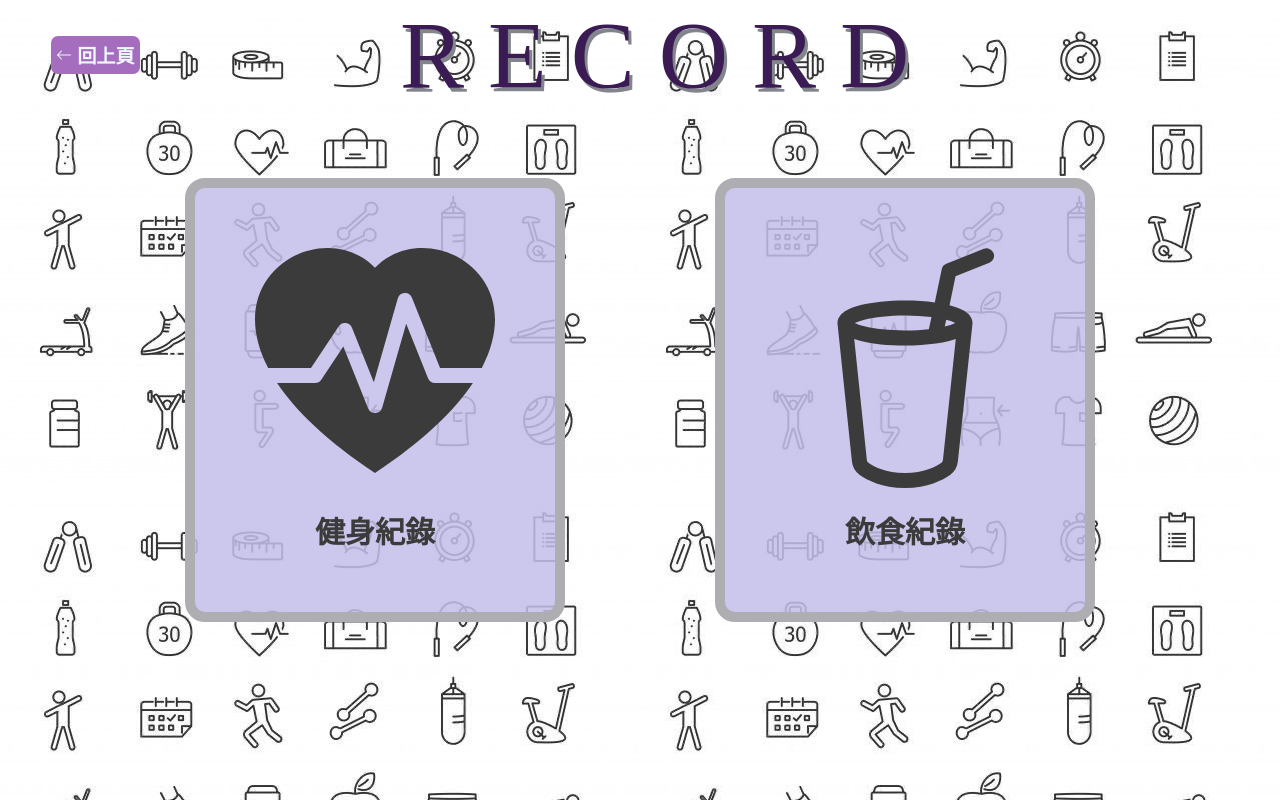
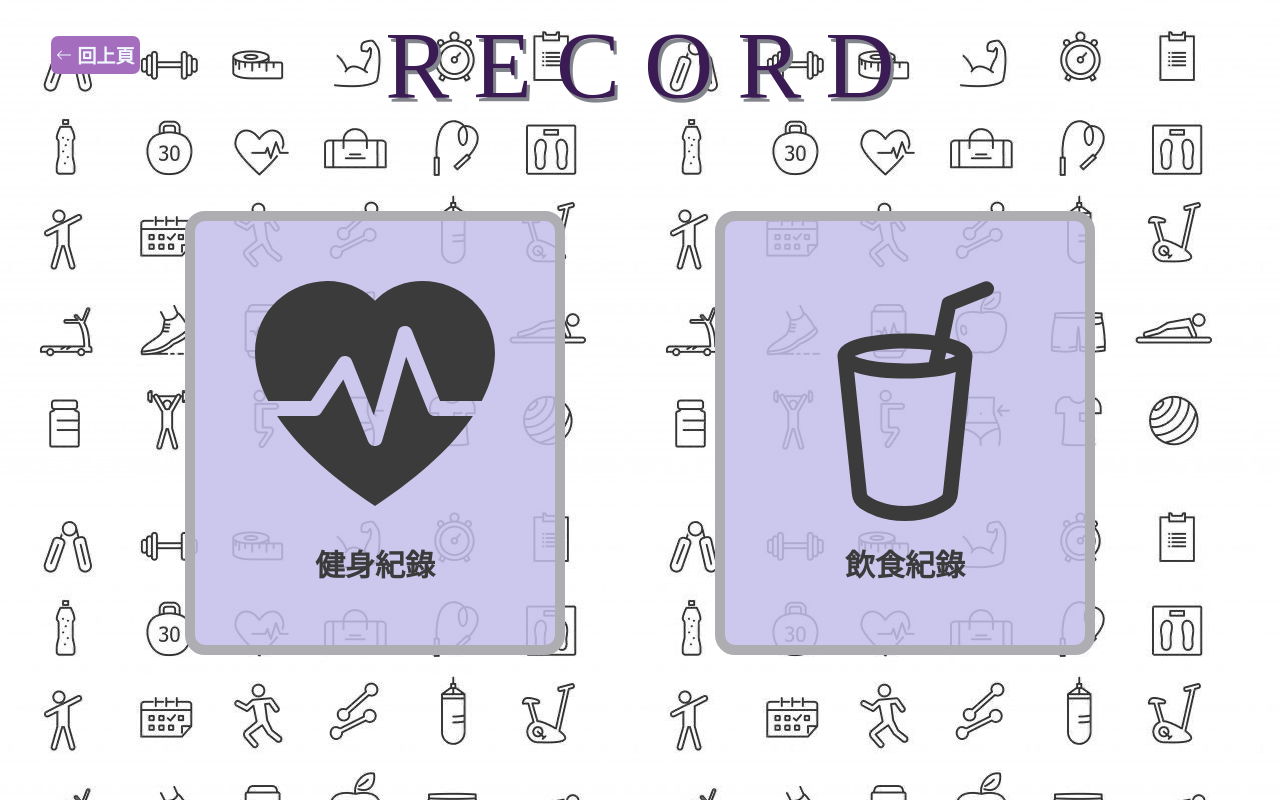
Before and after one commit to Poyi1028/DB_Project, a Flask app: page /record in a window 1280 px wide. Run offline with Flask 3, Linux system fonts and the light colour scheme.

Commit message:
0604-yu-fixed record page

```diff
--- a/static/css/record.css
+++ b/static/css/record.css
@@ -6,8 +6,6 @@ html {
     height: 100%;
     width: 100%;
     display: flex;
-    justify-content: center;
-    align-items: center;
     background-color: #ffffff;
     /* 背景颜色可根据需要调整 */
     background-image: url('/static/record.jpg');
@@ -17,14 +15,12 @@ html {
 
 
 .headline {
-    position: fixed;
-    left: 400px;
-    top: 0;
     text-align: center;
     font-size: 6em;
     font-family: 'Times New Roman', Times, serif;
     text-shadow: #83858d 3px 4px;
     color: #3a1b54;
+    margin-top: 10px;
 }
 
 .bottom-center-image {
@@ -62,7 +58,6 @@ html {
 /* 將框架置中在整個網頁 */
 body {
     display: flex;
-    align-items: center;
     justify-content: center;
     background-color: rgb(236, 237, 238);
 }
@@ -77,6 +72,7 @@ body {
     /* 垂直居中對齊 */
     cursor: pointer;
     gap: 150px;
+    margin-top: 12em;
 }
 
 /* 設置按鈕樣式 */
--- a/static/css/search-homepage-layout.css
+++ b/static/css/search-homepage-layout.css
@@ -29,7 +29,7 @@ body {
   }
 .bottom-right-image {
     position: absolute;
-    top: 30px;
+    top: 25px;
     right: 0;
     width: 30%;
     height: 30%;
--- a/templates/record.html
+++ b/templates/record.html
@@ -31,6 +31,7 @@
         </svg>
         回上頁
       </button>
+    </div>
       <div class="frame">
         <button class="icon-button" onclick="WorkoutPage()">
           <svg xmlns="http://www.w3.org/2000/svg" width="16" height="16" fill="currentColor"
@@ -51,7 +52,6 @@
           <span>飲食紀錄</span>
         </button>
       </div>
-    </div>
   </div>
 
   </div>
```
